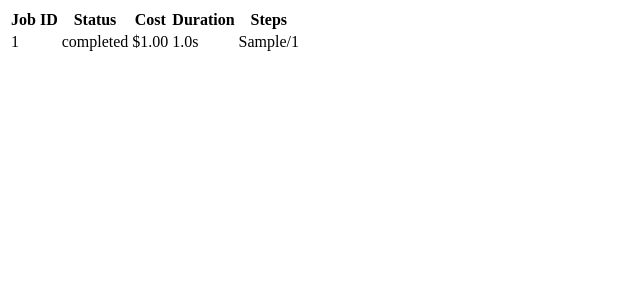
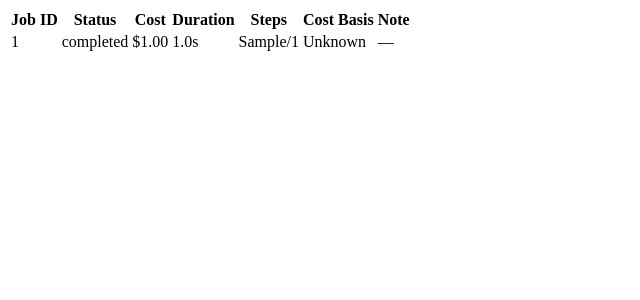
Before and after one commit to joaofauvel/acheron, a FastAPI app: template dashboard/templates/partials/cost.html in a window 1280 px wide. Shown: the top 300 px of the page, without its empty margins (0-640 px from the left). Run offline with FastAPI, Linux system fonts and the light colour scheme; the template is opened without the code that fills it: most values are stand-ins (such as "Sample title", 1, 10 or a date in 2020).

Commit message:
feat(dashboard): render per-job Cost Basis badge + Note, unknown ≠ free

```diff
--- a/dashboard/templates/partials/cost.html
+++ b/dashboard/templates/partials/cost.html
@@ -1,16 +1,49 @@
 {% if jobs %}
 <table>
   <thead>
-    <tr><th>Job ID</th><th>Status</th><th>Cost</th><th>Duration</th><th>Steps</th></tr>
+    <tr>
+      <th>Job ID</th>
+      <th>Status</th>
+      <th>Cost</th>
+      <th>Duration</th>
+      <th>Steps</th>
+      <th>Cost Basis</th>
+      <th>Note</th>
+    </tr>
   </thead>
   <tbody>
     {% for j in jobs %}
+    {% set basis = j.total_cost_basis %}
+    {% set basis_class = {
+      "measured": "basis-measured",
+      "cached": "basis-cached",
+      "unknown": "basis-unknown",
+      "static": "basis-static"
+    }.get(basis, "basis-unknown") %}
+    {% set basis_label = {"measured": "Measured", "cached": "Cached",
+                          "unknown": "Unknown", "static": "Static"}.get(basis, "Unknown") %}
+    {% set basis_note = {
+      "measured": "—",
+      "cached": "RunPod pricing API unavailable; serving last-known rate",
+      "unknown": "RunPod pricing API unavailable",
+      "static": "—"
+    }.get(basis, "—") %}
     <tr>
       <td>{{ j.job_id }}</td>
       <td><span class="badge badge-{{ j.status }}">{{ j.status }}</span></td>
-      <td>{% if j.total_cost|default(0) > 0 %}${{ "%.2f"|format(j.total_cost) }}{% else %}-{% endif %}</td>
+      <td>
+        {% if not basis or basis == "unknown" %}
+          <span class="cost-unknown">—</span>
+        {% elif j.total_cost|default(0) > 0 %}
+          ${{ "%.2f"|format(j.total_cost) }}
+        {% else %}
+          <span class="cost-zero">$0.00</span>
+        {% endif %}
+      </td>
       <td>{% if j.total_duration_seconds|default(0) > 0 %}{{ "%.1f"|format(j.total_duration_seconds) }}s{% else %}-{% endif %}</td>
       <td>{{ j.completed_steps }}/{{ j.total_steps }}</td>
+      <td><span class="badge {{ basis_class }}">{{ basis_label }}</span></td>
+      <td><span class="basis-note">{{ basis_note }}</span></td>
     </tr>
     {% endfor %}
   </tbody>
```
Also changed, not shown: dashboard/templates/index.html (+7 -0 lines), dashboard/tests/conftest.py (added, +23 -0 lines), dashboard/tests/test_cost_partial.py (added, +156 -0 lines).
